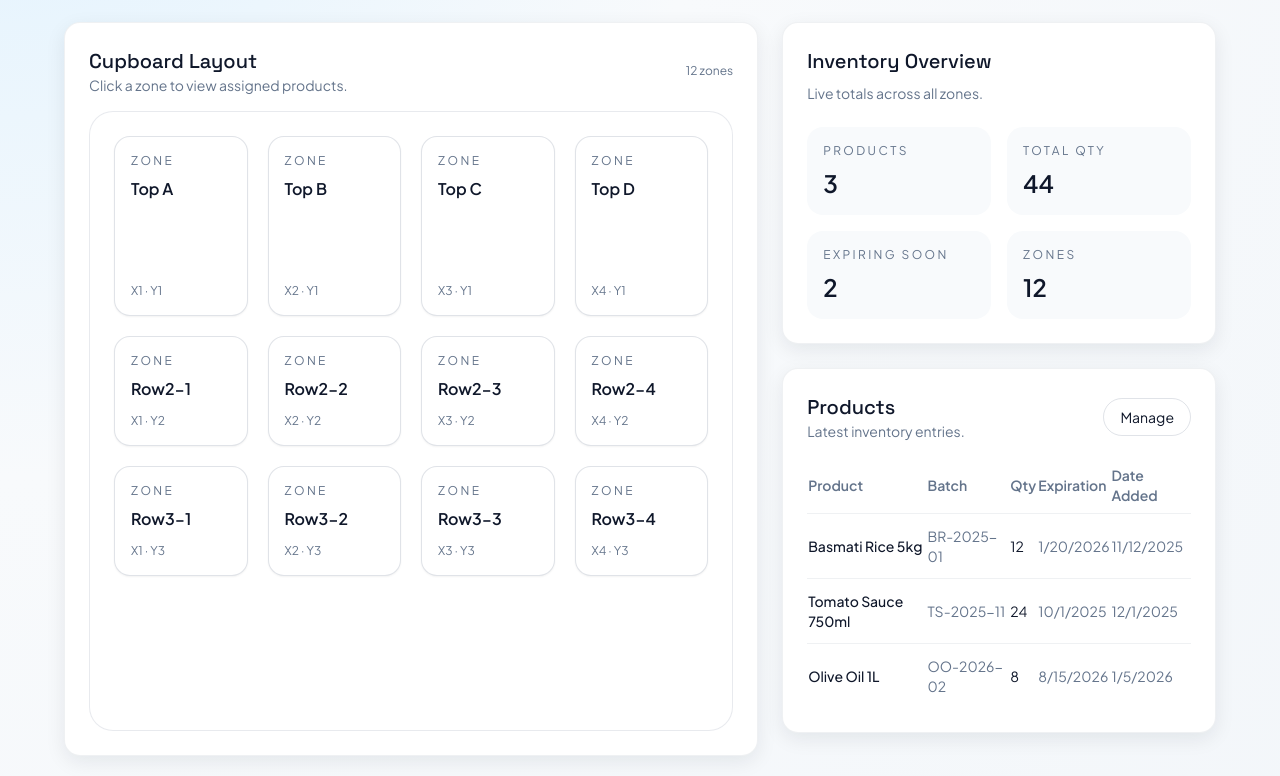
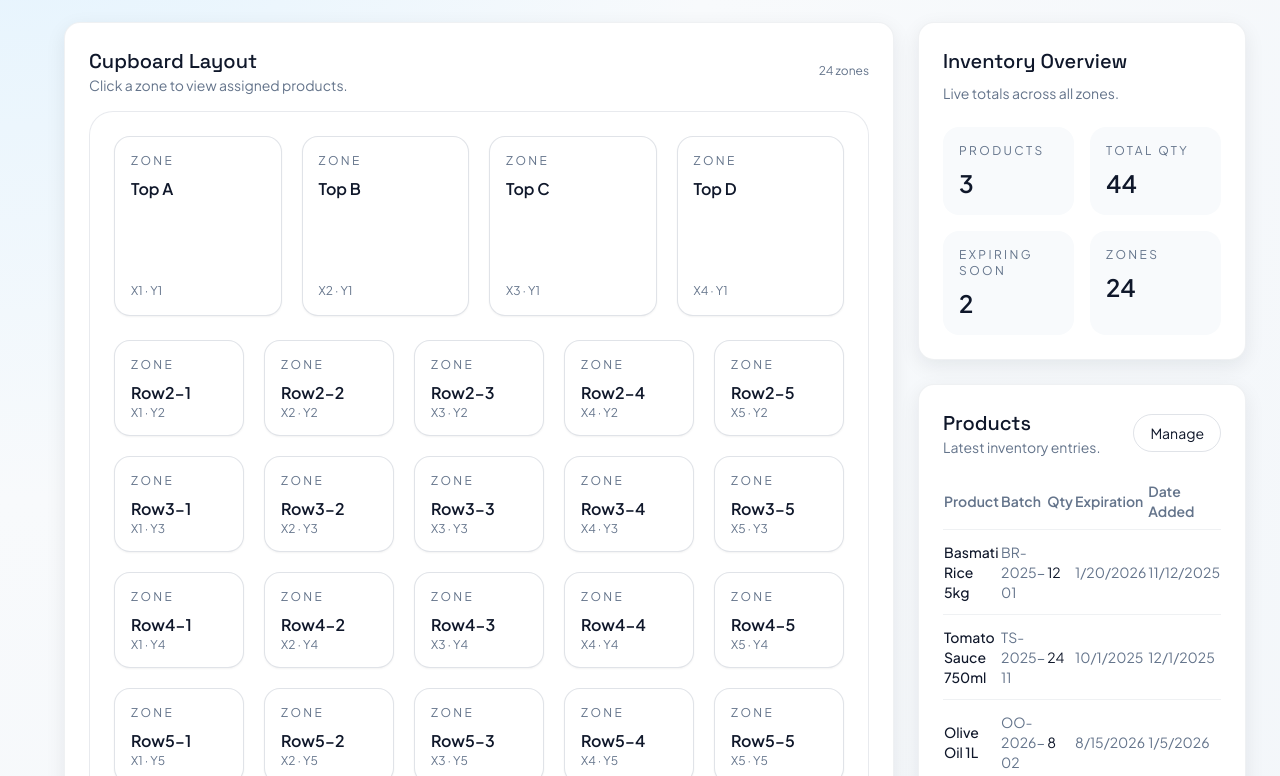
Before and after one commit to Daga2001/product-inventory, a React (Vite) app in the folder frontend/: page / in a window 1280 px wide. Shown: the part 244-1020 px from the top of the page. Built offline with nearby package versions, Linux system fonts and the light colour scheme; no server answers.

Commit message:
cupboard 4x5

```diff
--- a/frontend/src/App.tsx
+++ b/frontend/src/App.tsx
@@ -17,10 +17,22 @@ const mockZones: Zone[] = [
   { id: 'zone-6', name: 'Row2-2', position_x: 2, position_y: 2, created_at: '' },
   { id: 'zone-7', name: 'Row2-3', position_x: 3, position_y: 2, created_at: '' },
   { id: 'zone-8', name: 'Row2-4', position_x: 4, position_y: 2, created_at: '' },
-  { id: 'zone-9', name: 'Row3-1', position_x: 1, position_y: 3, created_at: '' },
-  { id: 'zone-10', name: 'Row3-2', position_x: 2, position_y: 3, created_at: '' },
-  { id: 'zone-11', name: 'Row3-3', position_x: 3, position_y: 3, created_at: '' },
-  { id: 'zone-12', name: 'Row3-4', position_x: 4, position_y: 3, created_at: '' }
+  { id: 'zone-9', name: 'Row2-5', position_x: 5, position_y: 2, created_at: '' },
+  { id: 'zone-10', name: 'Row3-1', position_x: 1, position_y: 3, created_at: '' },
+  { id: 'zone-11', name: 'Row3-2', position_x: 2, position_y: 3, created_at: '' },
+  { id: 'zone-12', name: 'Row3-3', position_x: 3, position_y: 3, created_at: '' },
+  { id: 'zone-13', name: 'Row3-4', position_x: 4, position_y: 3, created_at: '' },
+  { id: 'zone-14', name: 'Row3-5', position_x: 5, position_y: 3, created_at: '' },
+  { id: 'zone-15', name: 'Row4-1', position_x: 1, position_y: 4, created_at: '' },
+  { id: 'zone-16', name: 'Row4-2', position_x: 2, position_y: 4, created_at: '' },
+  { id: 'zone-17', name: 'Row4-3', position_x: 3, position_y: 4, created_at: '' },
+  { id: 'zone-18', name: 'Row4-4', position_x: 4, position_y: 4, created_at: '' },
+  { id: 'zone-19', name: 'Row4-5', position_x: 5, position_y: 4, created_at: '' },
+  { id: 'zone-20', name: 'Row5-1', position_x: 1, position_y: 5, created_at: '' },
+  { id: 'zone-21', name: 'Row5-2', position_x: 2, position_y: 5, created_at: '' },
+  { id: 'zone-22', name: 'Row5-3', position_x: 3, position_y: 5, created_at: '' },
+  { id: 'zone-23', name: 'Row5-4', position_x: 4, position_y: 5, created_at: '' },
+  { id: 'zone-24', name: 'Row5-5', position_x: 5, position_y: 5, created_at: '' }
 ];
 
 const mockProducts: Product[] = [
--- a/frontend/src/components/CupboardGrid.tsx
+++ b/frontend/src/components/CupboardGrid.tsx
@@ -7,11 +7,13 @@ interface CupboardGridProps {
 }
 
 const CupboardGrid = ({ zones, selectedZoneId, onSelect }: CupboardGridProps) => {
-  const maxX = Math.max(...zones.map((zone) => zone.position_x), 4);
-  const maxY = Math.max(...zones.map((zone) => zone.position_y), 4);
+  const topZones = zones.filter((zone) => zone.position_y === 1);
+  const lowerZones = zones.filter((zone) => zone.position_y > 1);
+  const lowerMaxX = Math.max(...lowerZones.map((zone) => zone.position_x), 5);
+  const lowerMaxY = Math.max(...lowerZones.map((zone) => zone.position_y), 2);
+  const lowerRowCount = lowerZones.length ? lowerMaxY - 1 : 0;
   const topRowHeight = 180;
-  const rowHeight = 110;
-  const rowTemplate = maxY > 1 ? `${topRowHeight}px repeat(${maxY - 1}, ${rowHeight}px)` : `${topRowHeight}px`;
+  const rowHeight = lowerMaxY > 4 ? 96 : 110;
 
   return (
     <div className="card p-6">
@@ -23,14 +25,45 @@ const CupboardGrid = ({ zones, selectedZoneId, onSelect }: CupboardGridProps) =>
         <span className="text-xs text-slate">{zones.length} zones</span>
       </div>
       <div className="rounded-3xl border border-slate/15 bg-white/70 p-4 sm:p-6 overflow-x-auto">
+        {topZones.length > 0 ? (
           <div
-          className="grid gap-4 sm:gap-5 min-w-[640px] sm:min-w-0"
+            className="grid gap-4 sm:gap-5 w-fit max-w-full mx-auto min-w-[520px] sm:min-w-0"
             style={{
-            gridTemplateColumns: `repeat(${maxX}, minmax(130px, 1fr))`,
-            gridTemplateRows: rowTemplate
+              gridTemplateColumns: `repeat(${topZones.length}, minmax(130px, 170px))`,
+              gridAutoRows: `${topRowHeight}px`
             }}
           >
-          {zones.map((zone) => {
+            {topZones.map((zone) => {
+              const isActive = zone.id === selectedZoneId;
+              return (
+                <button
+                  key={zone.id}
+                  type="button"
+                  onClick={() => onSelect(zone)}
+                  className={`grid-cell text-left p-4 ${
+                    isActive ? 'border-accent shadow-card bg-accentSoft/50' : ''
+                  }`}
+                >
+                  <div>
+                    <p className="text-xs uppercase tracking-[0.2em] text-slate">Zone</p>
+                    <p className="mt-2 font-semibold text-ink">{zone.name}</p>
+                  </div>
+                  <p className="text-xs text-slate">X{zone.position_x} · Y{zone.position_y}</p>
+                </button>
+              );
+            })}
+          </div>
+        ) : null}
+
+        {lowerZones.length > 0 ? (
+          <div
+            className={`grid gap-4 sm:gap-5 min-w-[640px] sm:min-w-0 ${topZones.length ? 'mt-6' : ''}`}
+            style={{
+              gridTemplateColumns: `repeat(${lowerMaxX}, minmax(130px, 1fr))`,
+              gridTemplateRows: `repeat(${lowerRowCount}, ${rowHeight}px)`
+            }}
+          >
+            {lowerZones.map((zone) => {
               const isActive = zone.id === selectedZoneId;
               return (
                 <button
@@ -42,7 +75,7 @@ const CupboardGrid = ({ zones, selectedZoneId, onSelect }: CupboardGridProps) =>
                   }`}
                   style={{
                     gridColumn: `${zone.position_x}`,
-                  gridRow: `${zone.position_y}`
+                    gridRow: `${zone.position_y - 1}`
                   }}
                 >
                   <div>
@@ -54,6 +87,7 @@ const CupboardGrid = ({ zones, selectedZoneId, onSelect }: CupboardGridProps) =>
               );
             })}
           </div>
+        ) : null}
       </div>
     </div>
   );
```
Also changed, not shown: 2 other files (tests, documents, lock files or other folders). Lines whose indentation alone changed are shown as unchanged.
